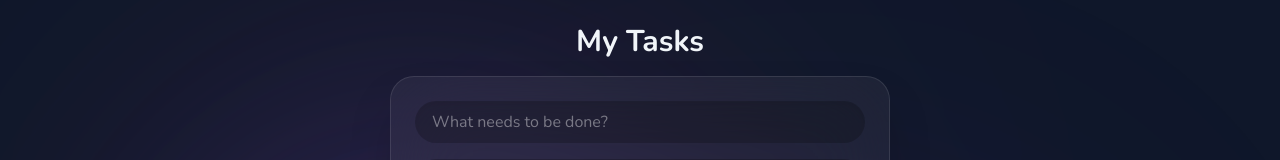
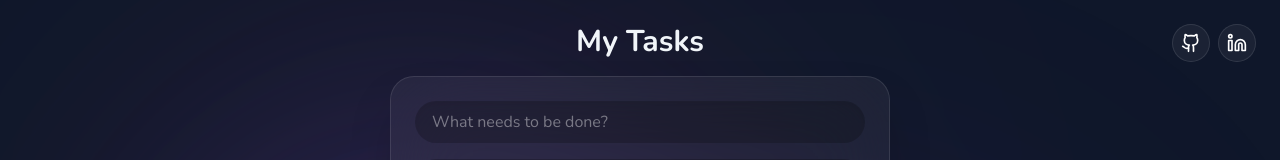
Before and after one commit to leonamlvs/react-task-manager, a React (Vite) app: page / in a window 1280 px wide. Shown: the top 160 px of the page. Built offline with nearby package versions, Linux system fonts and the light colour scheme.

Commit message:
feat: add global GitHub and LinkedIn social buttons to Layout

```diff
--- a/src/components/Layout.jsx
+++ b/src/components/Layout.jsx
@@ -1,4 +1,6 @@
+import { GithubIcon, LinkedinIcon } from 'lucide-react'
 import { cn } from '../utils/cn'
+import Button from './Button'
 
 function Layout({ children, className = '' }) {
   return (
@@ -25,6 +27,32 @@ function Layout({ children, className = '' }) {
         />
       </div>
 
+      {/* Social Buttons (Global) */}
+      <div className="fixed right-6 top-6 z-50 flex gap-2">
+        <a
+          href="https://github.com/leonamlvs"
+          target="_blank"
+          rel="noopener noreferrer">
+          <Button
+            variant="secondary"
+            aria-label="GitHub profile"
+            title="GitHub">
+            <GithubIcon size={20} />
+          </Button>
+        </a>
+        <a
+          href="https://linkedin.com/in/leonamlvs"
+          target="_blank"
+          rel="noopener noreferrer">
+          <Button
+            variant="secondary"
+            aria-label="LinkedIn profile"
+            title="LinkedIn">
+            <LinkedinIcon size={20} />
+          </Button>
+        </a>
+      </div>
+
       {/* Main Content Container */}
       <div className="relative z-10 w-[500px] space-y-4">{children}</div>
     </div>
```
